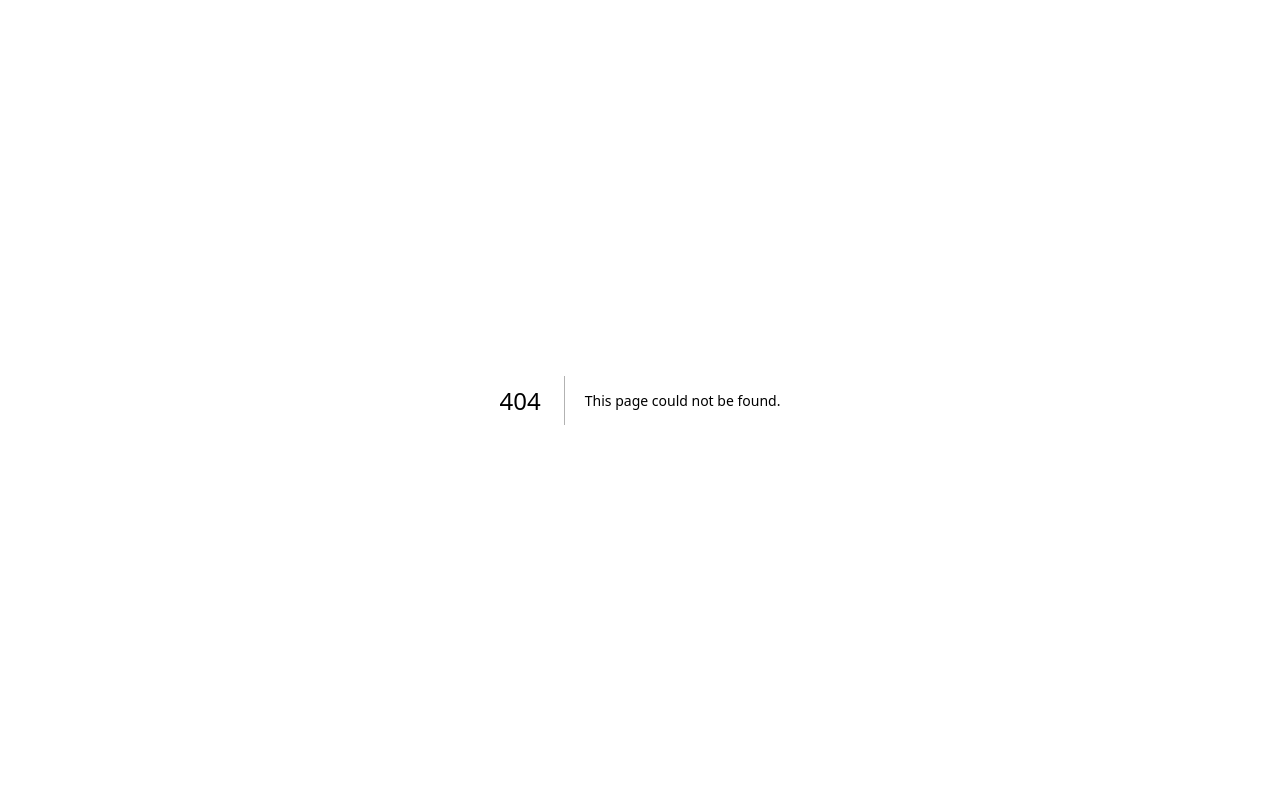
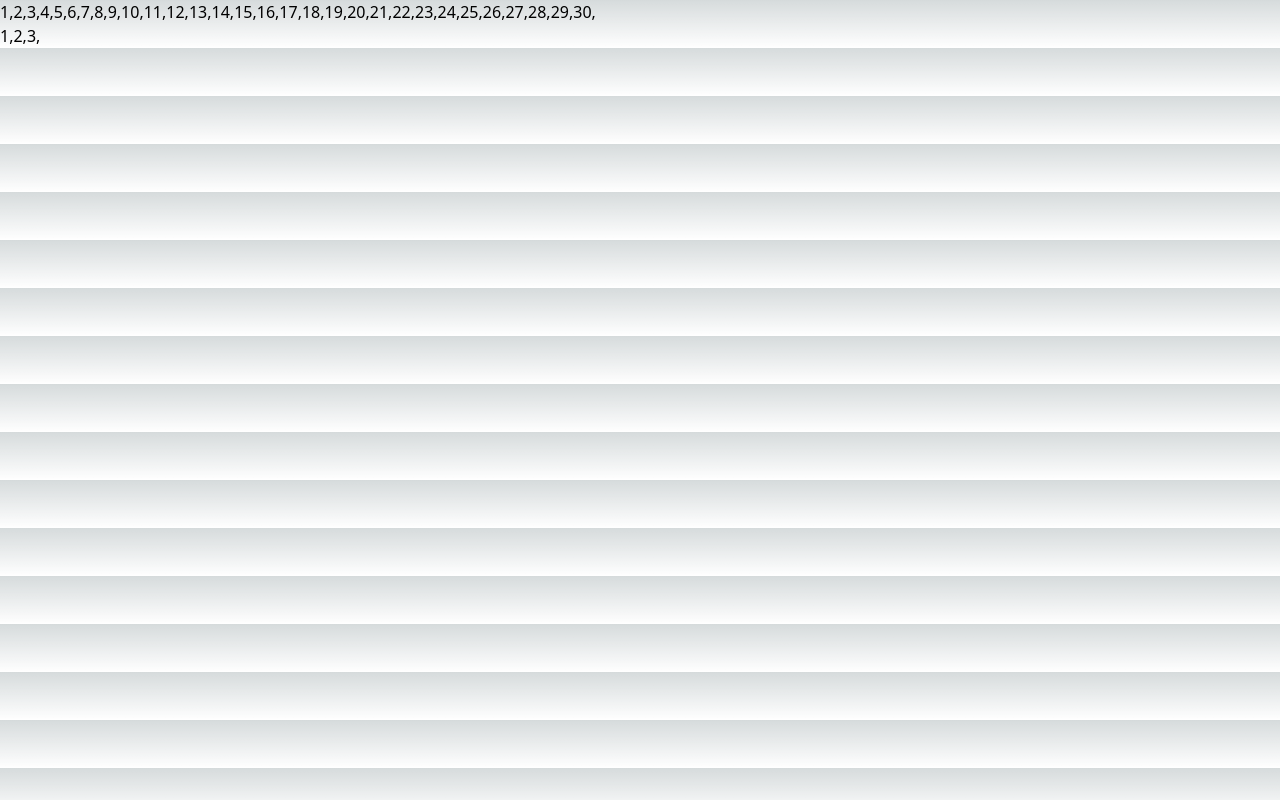
Before and after one commit to guilinares/exercicios-nextjs, a Next.js app: page /basicos/lista1 in a window 1280 px wide. Before the commit this address had no page. Built offline with nearby package versions, Linux system fonts and the light colour scheme.

Commit message:
Resolvendo desafio de lista

```diff
--- /dev/null
+++ b/pages/basicos/lista1.jsx
@@ -0,0 +1,22 @@
+import { SearchParamsContext } from "next/dist/shared/lib/hooks-client-context.shared-runtime"
+
+function gerarLista(final = 10) {
+    let lista = []
+    for (let i = 1; i <= final; i++) {
+        lista.push(<span>{i},</span>)
+    }
+    return lista
+}
+
+export default function lista1() {
+    return (
+        <div>
+            <div>
+                {gerarLista(30)}
+            </div>
+            <div>
+                {gerarLista(3)}
+            </div>
+        </div>
+    )
+}
```
